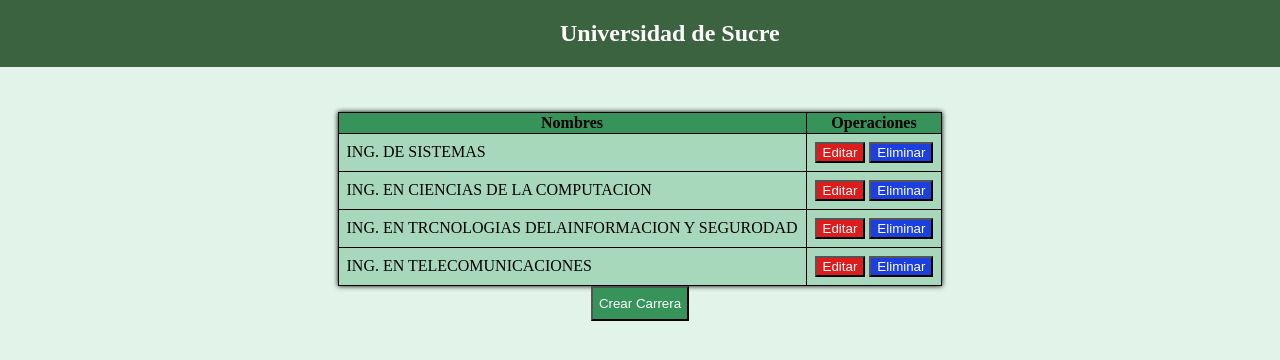
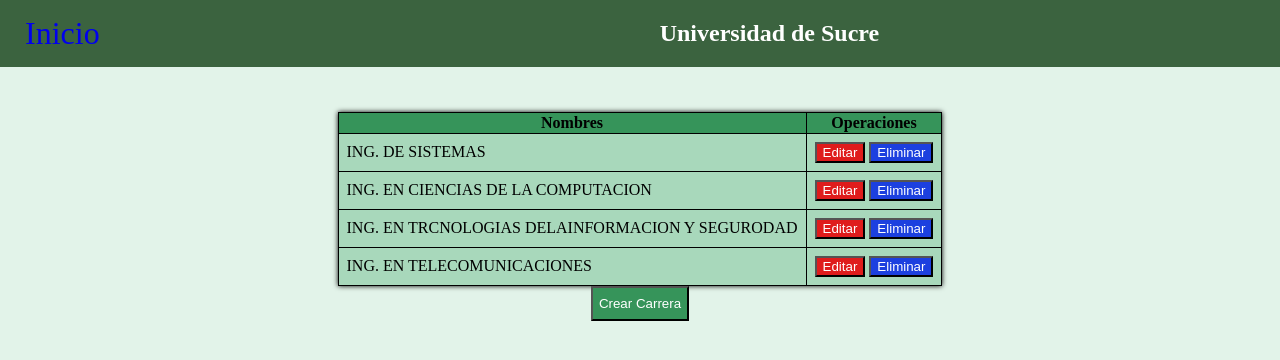
Before and after one commit to cesarvargasL/DesarrolloWebCVL, a PHP site: page /DesarrolloWebCVL/read_carrera.php in a window 1280 px wide. Shown: the top 360 px of the page. Run offline with PHP 8.4, Linux system fonts and the light colour scheme; data comes from the database, SQL or seed files in the repository.

Commit message:
actualizaciones tarea 4

```diff
--- a/Tareas/Tarea 4/bd/estilos_bd.css
+++ b/Tareas/Tarea 4/bd/estilos_bd.css
@@ -27,6 +27,20 @@
     overflow: hidden;
 }
 
+.inicio {
+padding-left: 25px;
+}
+
+.inicio a {
+text-decoration: none;
+font-size: 2rem;
+}
+
+.inicio a:visited {
+    font-size: 10px;
+    text-decoration: none;
+    color: #fff;
+}
 
 .contenedor-principal {
     padding-top: 10px;
@@ -36,6 +50,9 @@
     height: 100vh;
 }
 
+.inicio a:hover {
+    color: #d4d4d4;
+}
 
 .form-alumno {
     display: flex;
--- a/Tareas/Tarea 4/bd/form_create_alumno.php
+++ b/Tareas/Tarea 4/bd/form_create_alumno.php
@@ -11,7 +11,8 @@
 
 <body class="body">
     <nav class="nav-alumnos">
-      <div>
+      <div class="inicio">
+        <a href="http://localhost/DesarrolloWebCVL/Tareas/Tarea%204/tarea4.html">Inicio</a>
       </div>
       <div><h1>Universidad de Sucre</h1></div>
     </nav>
--- a/Tareas/Tarea 4/bd/form_create_carrera.php
+++ b/Tareas/Tarea 4/bd/form_create_carrera.php
@@ -11,7 +11,8 @@
 
 <body class="body">
     <nav class="nav-carreras">
-      <div>
+      <div class="inicio">
+        <a href="http://localhost/DesarrolloWebCVL/Tareas/Tarea%204/tarea4.html">Inicio</a>
       </div>
       <div><h1>Universidad de Sucre</h1></div>
     </nav>
--- a/Tareas/Tarea 4/bd/form_update_alumno.php
+++ b/Tareas/Tarea 4/bd/form_update_alumno.php
@@ -11,7 +11,8 @@
 
 <body class="body">
     <nav class="nav-alumnos">
-      <div>
+      <div class="inicio">
+        <a href="http://localhost/DesarrolloWebCVL/Tareas/Tarea%204/tarea4.html">Inicio</a>
       </div>
       <div><h1>Universidad de Sucre</h1></div>
     </nav>
--- a/Tareas/Tarea 4/bd/form_update_carrera.php
+++ b/Tareas/Tarea 4/bd/form_update_carrera.php
@@ -10,8 +10,9 @@
 </head>
 
 <body class="body">
-<nav class="nav-carreras">
-      <div>
+    <nav class="nav-carreras">
+      <div class="inicio">
+        <a href="http://localhost/DesarrolloWebCVL/Tareas/Tarea%204/tarea4.html">Inicio</a>
       </div>
       <div><h1>Universidad de Sucre</h1></div>
     </nav>
--- a/Tareas/Tarea 4/bd/read_carrera.php
+++ b/Tareas/Tarea 4/bd/read_carrera.php
@@ -9,8 +9,9 @@
 </head>
 
 <body class="body">
-    <nav class="nav-alumnos">
-      <div>
+    <nav class="nav-carreras">
+      <div class="inicio">
+        <a href="http://localhost/DesarrolloWebCVL/Tareas/Tarea%204/tarea4.html">Inicio</a>
       </div>
       <div><h1>Universidad de Sucre</h1></div>
     </nav>
```
Also changed, not shown: Tareas/Tarea 4/bd/read_alumno.php (+5 -2 lines).
